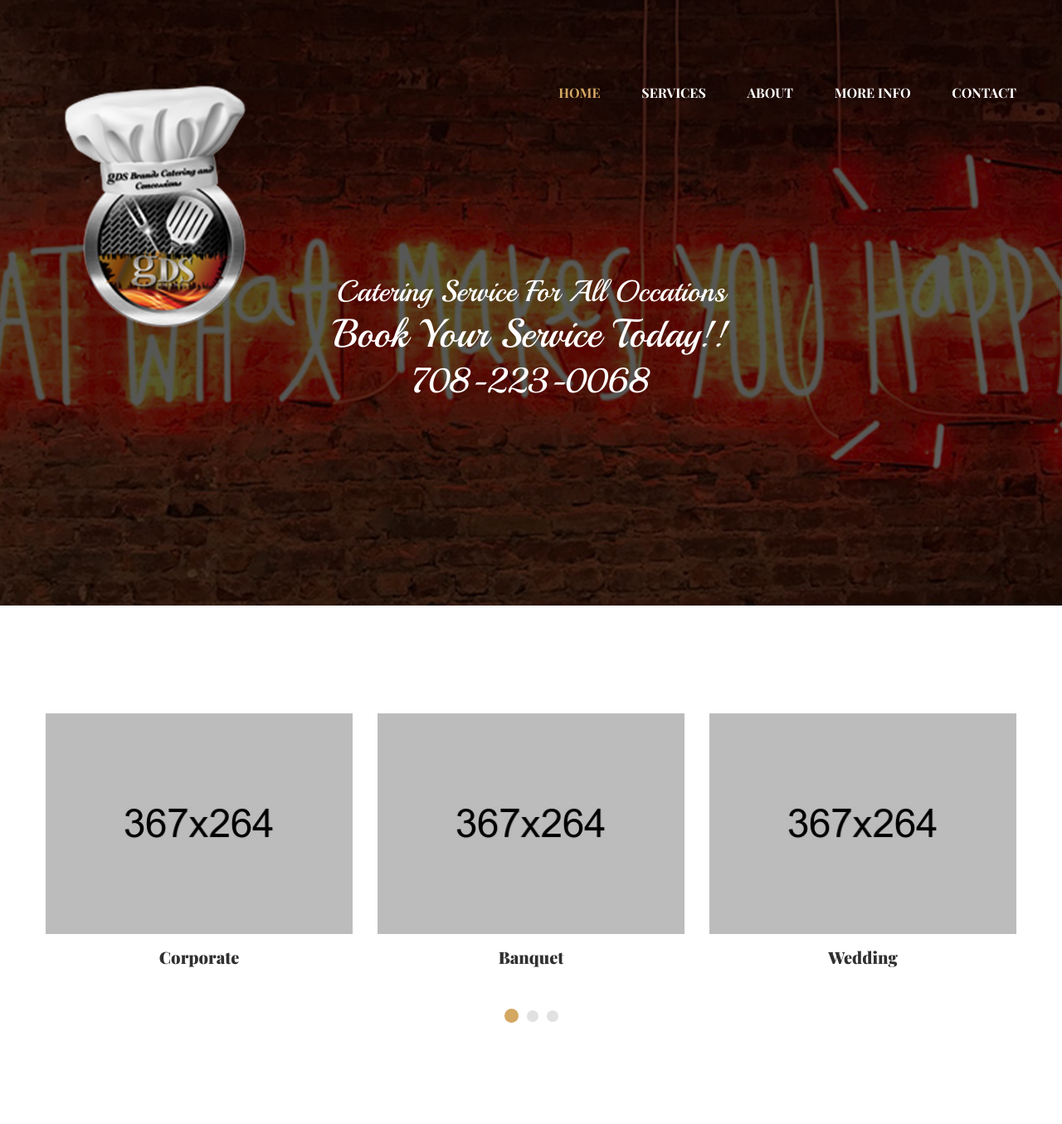
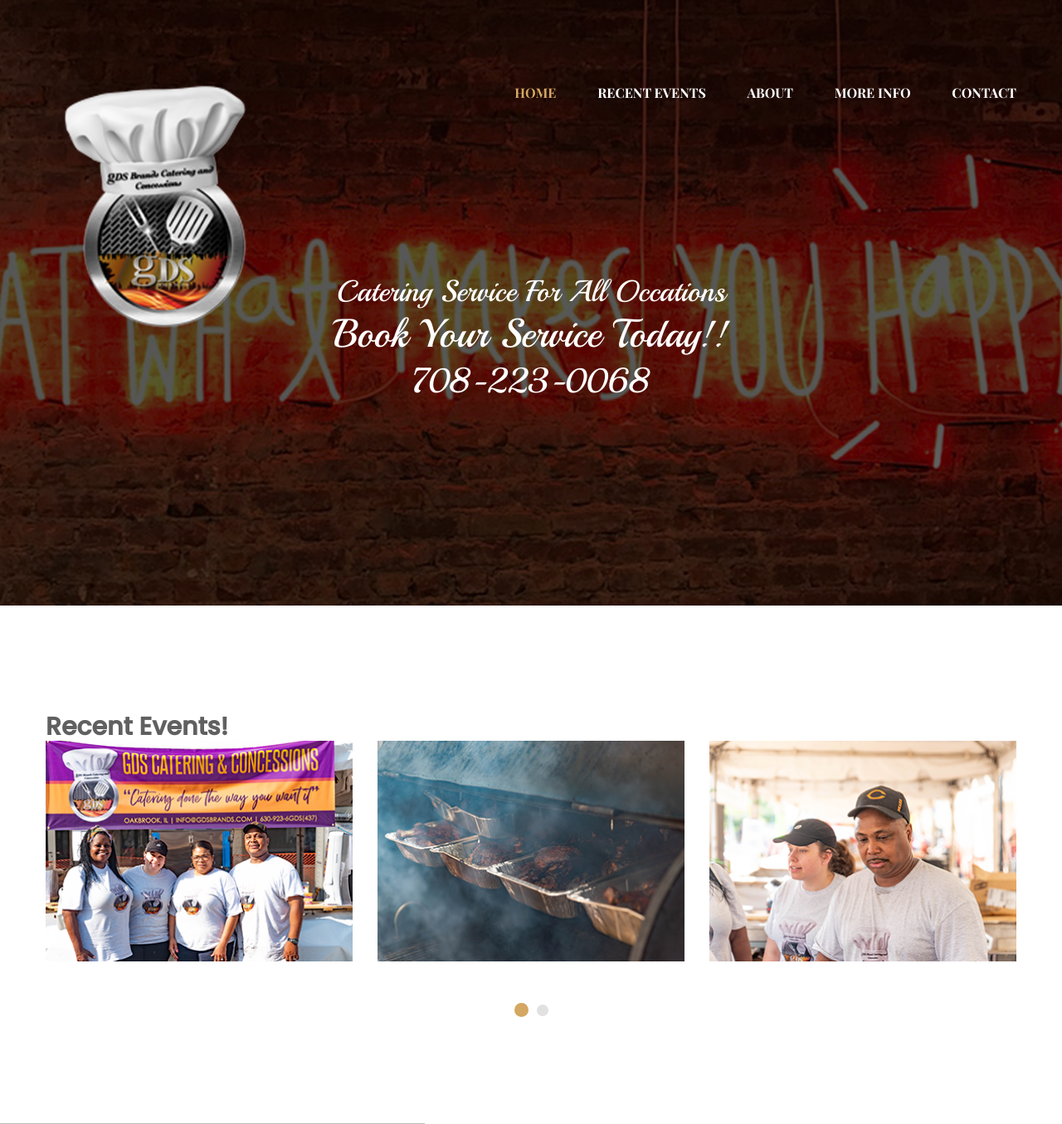
Before and after one commit to carter3689/catering-concessions, a Django app: page / in a window 1280 px wide. Shown: the top 1355 px of the page at 83% size. Run offline with Django 3.2, Linux system fonts and the light colour scheme; some libraries are stand-ins or nearby versions.

Commit message:
Added new photos

```diff
--- a/templates/onepage-index.html
+++ b/templates/onepage-index.html
@@ -42,7 +42,7 @@
                                     <nav>
                                         <ul>
                                             <li class="active"><a href="#slider">Home</a></li>
-                                            <li><a href="#service-area">Services</a></li>
+                                            <li><a href="#service-area">Recent Events</a></li>
                                             <li><a href="#about-area">About</a></li>
                                             <!--<li><a href="#menu-area">Menu</a></li>-->
                                             <li><a href="#info">More Info</a></li>
@@ -102,78 +102,49 @@
         <!-- Event Start -->
         <section id="service-area" class="event-area pt-130">
             <div class="container">
+                    <h2>Recent Events!</h2>
                 <div class="row">
                     <div class="event-owl">
                        <div class="col-md-12">
                             <div class="single-event text-center">
                                 <div class="event-img">
-                                   <a href="#"><img src="{% static 'img/event/event1.jpg' %}" alt="event"></a>
+                                   <a href="#"><img src="{% static 'img/event/event1.png' %}" alt="event"></a>
                                 </div>
-                                <h4><a href="#">Corporate</a></h4>
                             </div>
                         </div>
                         <div class="col-md-12">
                             <div class="single-event text-center">
                                 <div class="event-img">
-                                   <a href="#"><img src="{% static 'img/event/event2.jpg' %}" alt="event"></a>
+                                   <a href="#"><img src="{% static 'img/event/event2.png' %}" alt="event"></a>
                                 </div>
-                                <h4><a href="#">Banquet</a></h4>
                             </div>
                         </div>
                         <div class="col-md-12">
                             <div class="single-event text-center">
                                 <div class="event-img">
-                                   <a href="#"><img src="{% static 'img/event/event3.jpg' %}" alt="event"></a>
+                                   <a href="#"><img src="{% static 'img/event/event3.png' %}" alt="event"></a>
                                 </div>
-                                <h4><a href="#">Wedding</a></h4>
                             </div>
                         </div>
                        <div class="col-md-12">
                             <div class="single-event text-center">
                                 <div class="event-img">
-                                   <a href="#"><img src="{% static 'img/event/event1.jpg' %}" alt="event"></a>
+                                   <a href="#"><img src="{% static 'img/event/event4.png' %}" alt="event"></a>
                                 </div>
-                                <h4><a href="#">Corporate</a></h4>
                             </div>
                         </div>
                         <div class="col-md-12">
                             <div class="single-event text-center">
                                 <div class="event-img">
-                                   <a href="#"><img src="{% static 'img/event/event2.jpg' %}" alt="event"></a>
+                                   <a href="#"><img src="{% static 'img/event/event5.png' %}" alt="event"></a>
                                 </div>
-                                <h4><a href="#">Banquet</a></h4>
                             </div>
                         </div>
                         <div class="col-md-12">
                             <div class="single-event text-center">
                                 <div class="event-img">
-                                   <a href="#"><img src="{% static 'img/event/event3.jpg' %}" alt="event"></a>
+                                   <a href="#"><img src="{% static 'img/event/event6.png' %}" alt="event"></a>
                                 </div>
-                                <h4><a href="#">Wedding</a></h4>
-                            </div>
-                        </div>
-                       <div class="col-md-12">
-                            <div class="single-event text-center">
-                                <div class="event-img">
-                                   <a href="#"><img src="{% static 'img/event/event1.jpg' %}" alt="event"></a>
-                                </div>
-                                <h4><a href="#">Corporate</a></h4>
-                            </div>
-                        </div>
-                        <div class="col-md-12">
-                            <div class="single-event text-center">
-                                <div class="event-img">
-                                   <a href="#"><img src="{% static 'img/event/event2.jpg' %}" alt="event"></a>
-                                </div>
-                                <h4><a href="#">Banquet</a></h4>
-                            </div>
-                        </div>
-                        <div class="col-md-12">
-                            <div class="single-event text-center">
-                                <div class="event-img">
-                                   <a href="#"><img src="{% static 'img/event/event3.jpg' %}" alt="event"></a>
-                                </div>
-                                <h4><a href="#">Wedding</a></h4>
                             </div>
                         </div>
                    </div>
```
Also changed, not shown: static/img/event/event1.png (added), static/img/event/event2.png (added), static/img/event/event3.png (added), static/img/event/event4.png (added), static/img/event/event5.png (added), static/img/event/event6.png (added).
